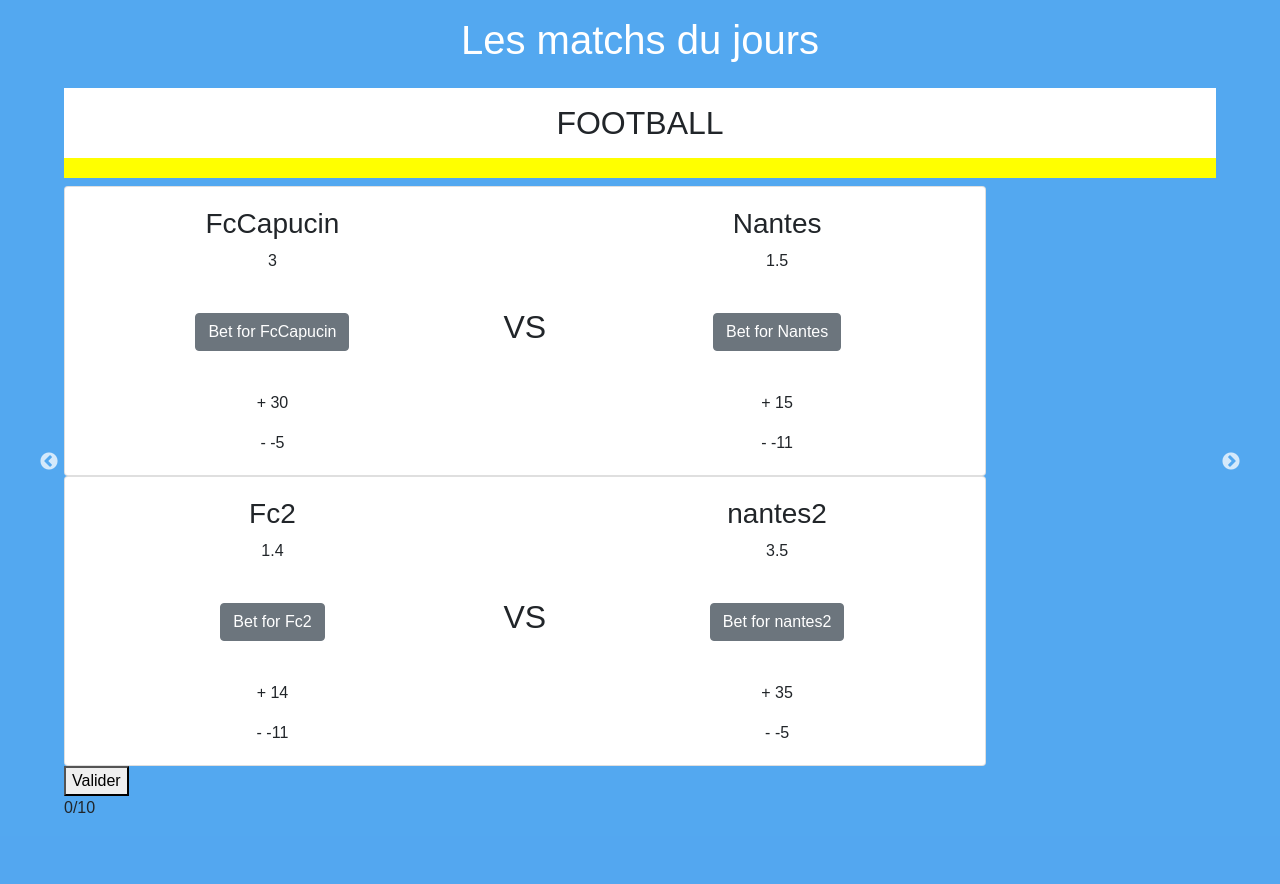
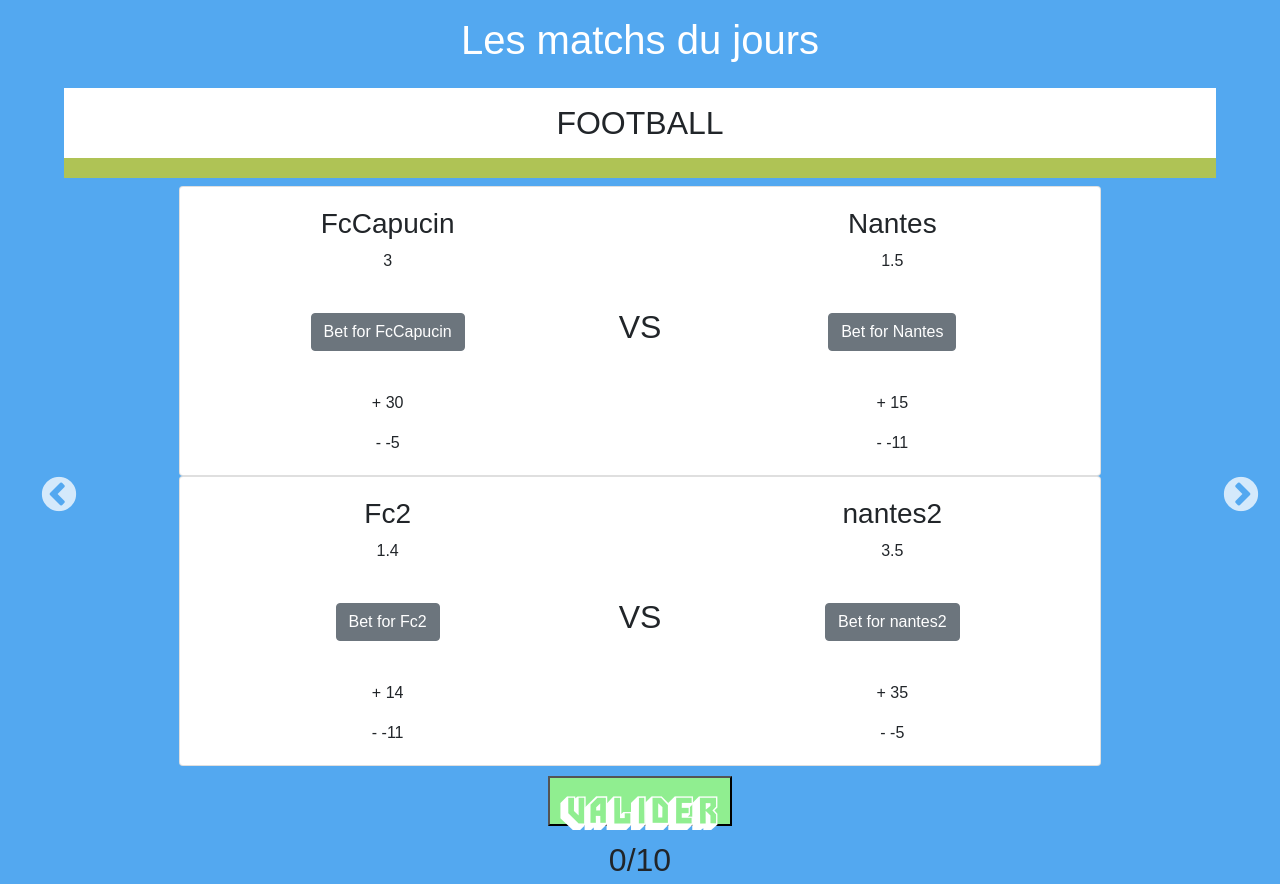
Before and after one commit to AnthonyPortier/Storpe_Front, a React (Create React App) app in the folder front/: page /homepage in a window 1280 px wide. Before the commit the page ends 836 px from the top, so only its background shows below. Built offline with nearby package versions, Linux system fonts and the light colour scheme.

Commit message:
modif taille fleche carroussel, modif boutton valider, modif taille compteur

```diff
--- a/front/src/components/1_matchPage/MatchPage.scss
+++ b/front/src/components/1_matchPage/MatchPage.scss
@@ -19,11 +19,19 @@ h1.h1-title {
     color: white;
 }
 
-h2.h2-title {
+h2.h2-title-basket {
     text-align: center;
     padding: 1rem;
     background-color: white;
-    border-bottom: yellow 20px solid;
+    border-bottom: rgb(182, 25, 38) 20px solid;
+    width: 100%;
+}
+
+h2.h2-title-foot {
+    text-align: center;
+    padding: 1rem;
+    background-color: white;
+    border-bottom: rgb(175, 195, 85) 20px solid;
     width: 100%;
 }
 
@@ -33,6 +41,7 @@ h2.h2-title {
     @include flex(column, center, stretch);
 
     width:80%;
+    margin: auto;
 
     h3{
         width:100%;
@@ -40,6 +49,7 @@ h2.h2-title {
         display: flex;
         align-items: center;
         justify-content: center;
+
     }
 
 
@@ -53,8 +63,6 @@ h2.h2-title {
     justify-content: space-around;
     flex-flow: wrap !important;
 }
-
-
 
 .Team{
     display:flex;
@@ -73,4 +81,43 @@ h2.h2-title {
 }
 .MMR >*{
     margin:20px;
-    text-align: center;}
+    text-align: center;
+}
+
+.button-validation{
+    font-family: Hijo;
+    font-size: 3rem;
+    width: 20%;
+    height: 50px;
+    background-color: lightgreen;
+    color : white;
+    margin: 10px;
+}
+
+.sideBarRight {
+    display: flex;
+	flex-direction: column;
+	flex-wrap: wrap;
+	justify-content: space-around;
+	align-items: center;
+	align-content: center;
+
+}
+
+.counter-match{
+    font-size: 2rem;
+}
+
+.slick-prev:before {
+    font-size: 40px;
+    line-height: 1;
+    opacity: .75;
+    color: #fff;
+}
+
+.slick-next:before {
+    font-size: 40px;
+    line-height: 1;
+    opacity: .75;
+    color: #fff;
+}
--- a/front/src/components/1_matchPage/Slide1.jsx
+++ b/front/src/components/1_matchPage/Slide1.jsx
@@ -28,7 +28,7 @@ const Slide1 = () => {
     return (
 
     <>
-    <h2 className='h2-title'>FOOTBALL</h2>
+    <h2 className='h2-title-foot'>FOOTBALL</h2>
         <div className="MatchCards">
             {Object.values(dataBaseMatch).map(x=>
                 <Card>
@@ -73,11 +73,11 @@ const Slide1 = () => {
                 </Card>
             )}
                 <div className="sideBarRight">
-                    <button type='submit'>
-                        Valider
+                    <button className="button-validation"type='submit'>
+                        VALIDER
                     </button>
 
-                    <p> {Counter}/10 </p>
+                    <div className="counter-match"> {Counter}/10 </div>
 
                 </div>
 
--- a/front/src/components/1_matchPage/Slide2.jsx
+++ b/front/src/components/1_matchPage/Slide2.jsx
@@ -28,7 +28,7 @@ const Slide2 = () => {
     return (
 
     <>
-    <h2 className='h2-title'>BASKETBALL</h2>
+    <h2 className='h2-title-basket'>BASKETBALL</h2>
         <div className="MatchCards">
             {Object.values(dataBaseMatch).map(x=>
                 <Card>
@@ -73,11 +73,11 @@ const Slide2 = () => {
                 </Card>
             )}
                 <div className="sideBarRight">
-                    <button type='submit'>
+                    <button className="button-validation" type='submit'>
                         Valider
                     </button>
 
-                    <p> {Counter}/10 </p>
+                    <div className="counter-match" > {Counter}/10 </div>
 
                 </div>
 
```
